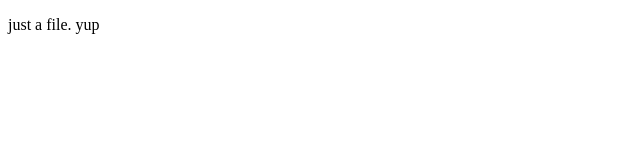
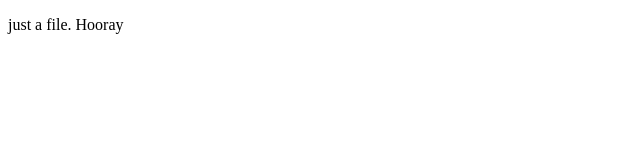
Before and after one commit to wetson62021/Git-Practice, a plain HTML site: page index.html in a window 1280 px wide. Shown: the full height of the page, 0-640 px from the left. Drawn offline with Linux system fonts and the light colour scheme.

Commit message:
Update index.html

```diff
--- a/index.html
+++ b/index.html
@@ -7,6 +7,6 @@
   </head>
 
   <body>
-    <p>just a file. yup</p>
+    <p>just a file. Hooray</p>
   </body>
 </html>
```
